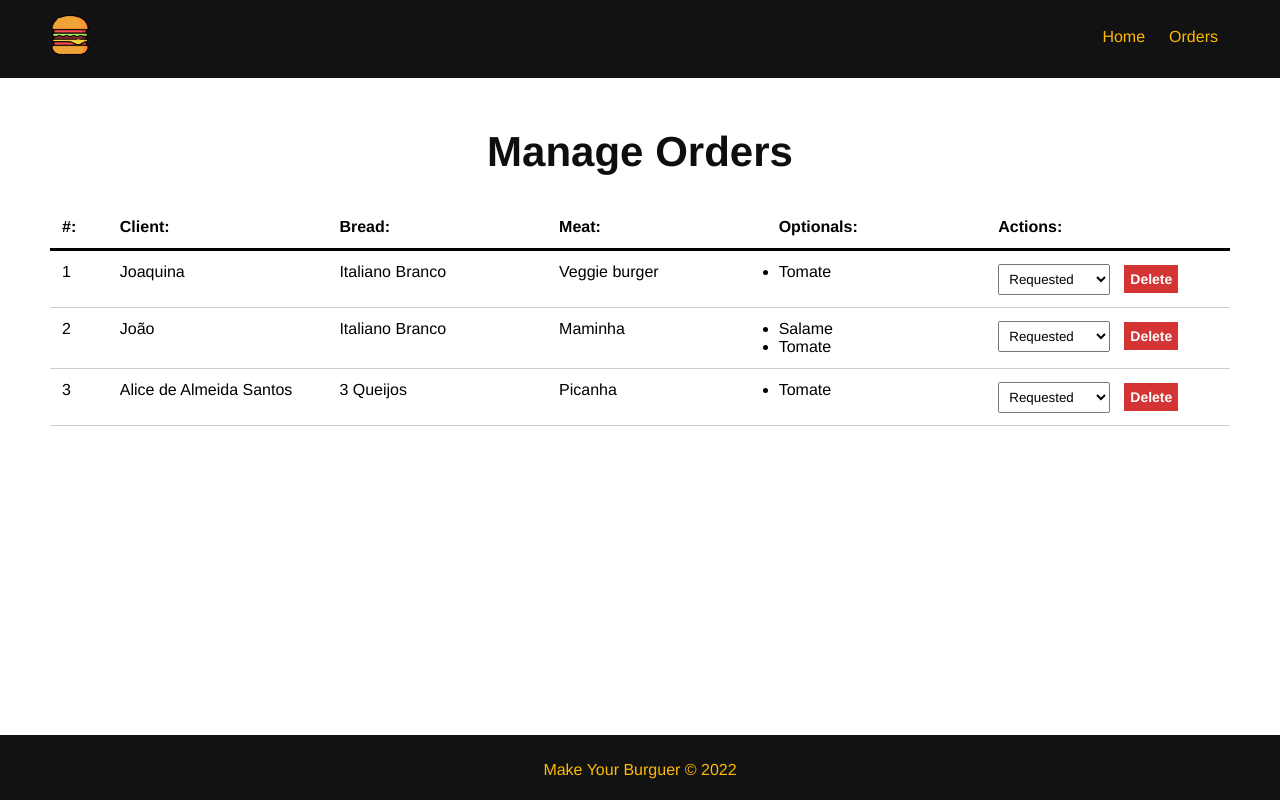
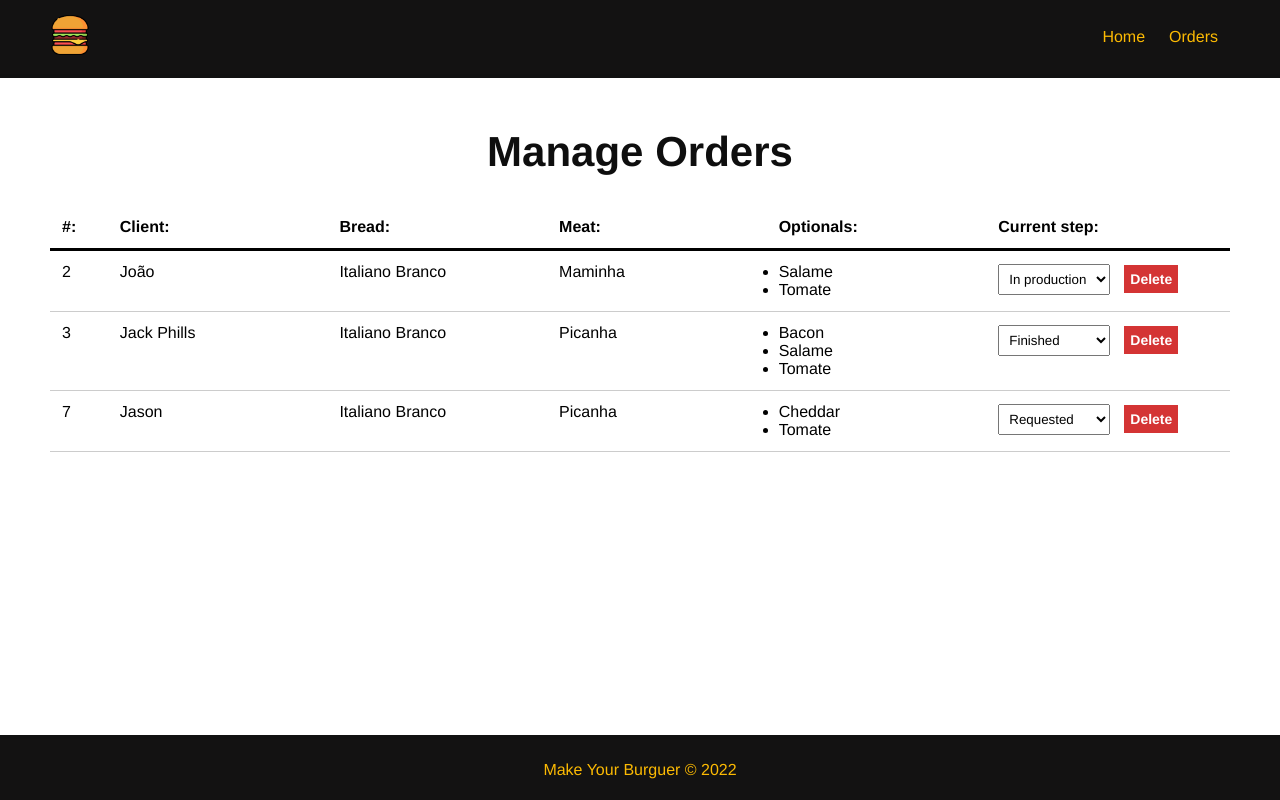
Before and after one commit to joaoflaviosantos/vue3-study, a Vue app in the folder vue3-vite-project/: page /orders in a window 1280 px wide. Built offline with nearby package versions, Linux system fonts and the light colour scheme; data requests are answered from the project's data file.

Commit message:
feat: Finishing this simple study project

```diff
--- a/vue3-vite-project/db/db.json
+++ b/vue3-vite-project/db/db.json
@@ -83,16 +83,6 @@
   ],
   "orders": [
     {
-      "name": "Joaquina",
-      "bread": "Italiano Branco",
-      "meat": "Veggie burger",
-      "optionals": [
-        "Tomate"
-      ],
-      "status": "Requested",
-      "id": 1
-    },
-    {
       "name": "João",
       "bread": "Italiano Branco",
       "meat": "Maminha",
@@ -100,18 +90,31 @@
         "Salame",
         "Tomate"
       ],
-      "status": "Requested",
+      "status": "In production",
       "id": 2
     },
     {
-      "name": "Alice de Almeida Santos",
-      "bread": "3 Queijos",
+      "name": "Jack Phills",
+      "bread": "Italiano Branco",
       "meat": "Picanha",
       "optionals": [
+        "Bacon",
+        "Salame",
+        "Tomate"
+      ],
+      "status": "Finished",
+      "id": 3
+    },
+    {
+      "name": "Jason",
+      "bread": "Italiano Branco",
+      "meat": "Picanha",
+      "optionals": [
+        "Cheddar",
         "Tomate"
       ],
       "status": "Requested",
-      "id": 3
+      "id": 7
     }
   ]
 }
--- a/vue3-vite-project/src/components/BurgerFormComponent.vue
+++ b/vue3-vite-project/src/components/BurgerFormComponent.vue
@@ -120,7 +120,7 @@ export default {
       //console.log(res);
       this.msg = `Order ID ${res.id} sended successfully!`;
 
-      setTimeout(() => (this.msg = ""), 3000);
+      setTimeout(() => (this.msg = ""), 2000);
 
       this.name = "";
       this.bread = "";
--- a/vue3-vite-project/src/components/DashboardComponent.vue
+++ b/vue3-vite-project/src/components/DashboardComponent.vue
@@ -10,7 +10,7 @@
         <div>Bread:</div>
         <div>Meat:</div>
         <div>Optionals:</div>
-        <div>Actions:</div>
+        <div>Current step:</div>
       </div>
     </div>
     <div id="burguer-table-rows">
@@ -27,12 +27,16 @@
           </ul>
         </div>
         <div>
-          <select name="status" class="status">
+          <select
+            name="status"
+            class="status"
+            @change="updateCurrentOrderStep($event, order.id)"
+          >
             <!--<option value="">--Select Option--</option>-->
             <option
               v-for="status in bked_status"
               :key="status.id"
-              value="status.tipo"
+              :value="status.tipo"
               :selected="order.status == status.tipo"
             >
               {{ status.tipo }}
@@ -78,19 +82,42 @@ export default {
       const req = await fetch(`http://localhost:3000/orders/${id}`, {
         method: "DELETE",
       });
-      const res = await req.clone();
+      const res_clone = await req.clone();
+      //const res_json = await req.json();
 
-      //console.log(res);
-      if (res.status == 200) {
+      //console.log(res_clone);
+      //console.log(res_json);
+      if (res_clone.status == 200) {
         //this.getOrders();
-        this.orders.splice(this.orders.indexOf(id), 1);
-        this.msg = `Order ID ${id} deleted successfully!`;
-        setTimeout(() => (this.msg = ""), 3000);
+        const updated_orders = this.orders.filter((item) => item.id !== id);
+        this.orders = updated_orders;
+        this.msg = `Order ${id}: deleted successfully!`;
+        setTimeout(() => (this.msg = ""), 2000);
       }
     },
-    remove(id) {
-      // this.todos.splice(index, 1)
-      this.$delete(this.orders, id);
+    async updateCurrentOrderStep(event, id) {
+      const option = event.target.value;
+      const dataJson = JSON.stringify({ status: option });
+      //console.log(id);
+      //console.log(option);
+      //console.log(dataJson);
+      const req = await fetch(`http://localhost:3000/orders/${id}`, {
+        method: "PATCH",
+        headers: { "Content-Type": "application/json" },
+        body: dataJson,
+      });
+      const res_clone = await req.clone();
+      const res_json = await req.json();
+
+      //console.log(res_clone);
+      //console.log(res_json);
+      if (res_clone.status == 200) {
+        //console.log(res);
+        //console.log(this.msg);
+        this.msg = `Order ${res_json.id}: status updated to ${res_json.status}!`;
+        //console.log(this.msg);
+        setTimeout(() => (this.msg = ""), 2000);
+      }
     },
   },
   mounted() {
```
